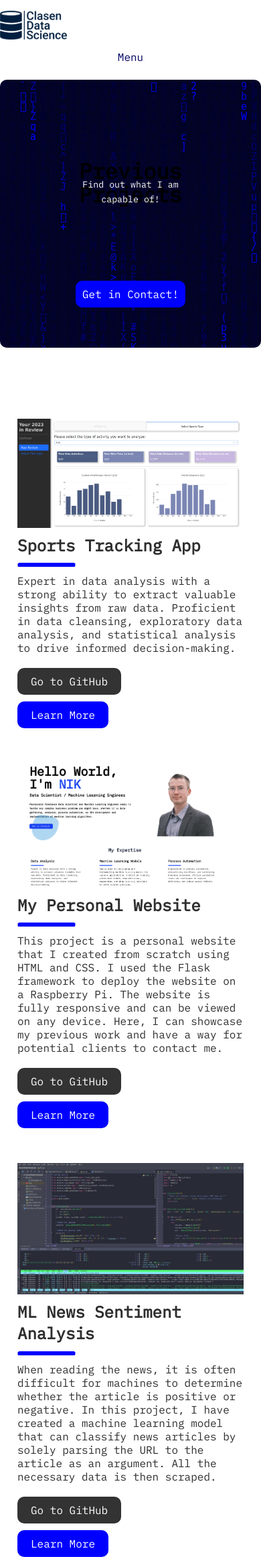
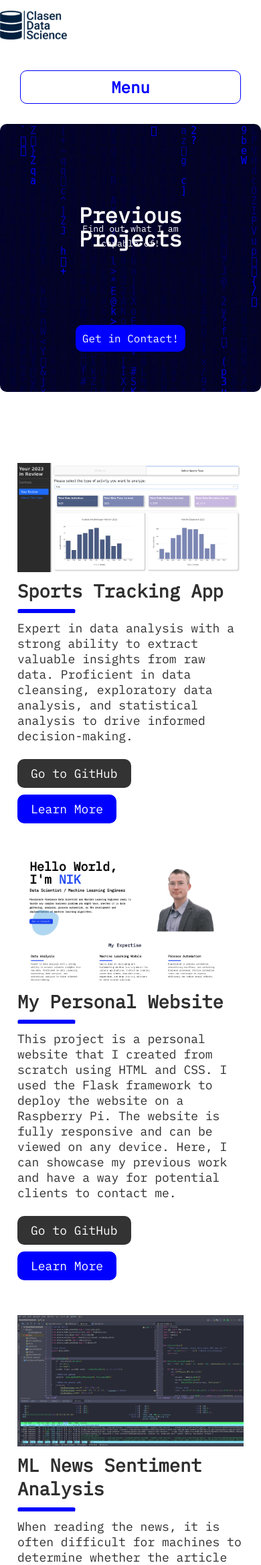
Before and after one commit to FinanceNik/PersonalWebsite, a Flask app: page /projects in a window 390 px wide. Shown: the top 2336 px of the page at 67% size. Run offline with Flask 3, Linux system fonts and the light colour scheme; parts of the project's set-up code (start-up, migrations or seed data) failed here and were passed over.

Commit message:
general improvements to the UI and UX of the navigation, projects and services pages

```diff
--- a/static/css_components/colors.css
+++ b/static/css_components/colors.css
@@ -5,8 +5,8 @@
     --accent-color: #4cd964;
 
     --light-color: #C2E2F5;
-    --background-color: #ffffff;
-    --background-color-card: rgba(255, 255, 255, 0.6);
+    --background-color: white;
+    --background-color-card: rgba(247, 247, 247, 0.6);
     --border-color-card: #cccccc;
 
     --primary-text-color: black;
@@ -30,7 +30,7 @@
 
 :root[data-theme='dark-mode'] { /*dark mode here*/
   --secondary-color: #000066;
-  --primary-color: #0000FF;
+  --primary-color: #0000ff;
   --tertiary-color: #4B7BF5;
   --accent-color: #4cd964;
 
--- a/static/css_components/navigation-bar.css
+++ b/static/css_components/navigation-bar.css
@@ -44,8 +44,8 @@
 }
 
 .header__logo {
-    max-width: 100px; /* Set the maximum width of your logo */
-    margin-right: auto; /* Add some margin to separate the logo from the menu */
+    max-width: 100px;
+    margin-right: auto;
 }
 
 
@@ -63,6 +63,12 @@
     position: relative;
     justify-content: center;
     align-items: center;
+    font-size: var(--size-2xl);
+    font-weight: bold;
+    border: 1px solid var(--primary-color);
+    border-radius: 10px;
+    margin: 30px;
+    padding: 0.5rem;
   }
 
 .dropdown {
@@ -78,6 +84,7 @@
     display: none;
     position: relative;
     background-color: var(--background-color);
+    font-size: var(--size-xl);
     z-index: 4;
     text-align: center;
 }
@@ -95,7 +102,7 @@
 }
 
 /* md */
-@media (min-width: 768px) {
+@media (min-width: 1024px) {
   .header__menu {
     display: flex;
     align-items: center;
@@ -105,7 +112,6 @@
   }
 
   .header__link {
-    font-size: var(--size-xs);
     text-decoration: none;
     font-weight: 600;
     color: var(--primary-color);
@@ -114,7 +120,7 @@
   }
 
   .header__link:hover {
-    color: var(--accent-color); /* change this color for hover animation color change */
+    color: var(--accent-color);
     /*background-color: var(--primary-color);*/
   }
 
--- a/static/css_components/styles.css
+++ b/static/css_components/styles.css
@@ -187,7 +188,7 @@ strong {
   text-align: center;
   text-decoration: none;
   display: inline-block;
-  font-size: 16px;
+  font-size: var(--size-lg);
   cursor: pointer;
   border-radius: 10px;
   position: relative;
@@ -249,7 +250,7 @@ strong {
   text-align: center;
   text-decoration: none;
   display: inline-block;
-  font-size: 16px;
+  font-size: var(--size-lg);
   cursor: pointer;
   border-radius: 10px;
   position: relative;
@@ -309,7 +310,7 @@ strong {
     top: 35%;
     left: 50%;
     transform: translate(-50%, -30%);
-    color: var(--primary-text-color);
+    color: white;
     line-height: 1.1;
 }
 
@@ -471,7 +476,7 @@ strong {
     border: 0px solid #ccc;
     text-align: left;
     border-radius: 0px;
-    font-size: var(--size-base);
+    font-size: var(--size-lg);
     color: var(--secondary-text-color);
 }
 .card-hr {
--- a/templates/global-templates/navigation-bar.html
+++ b/templates/global-templates/navigation-bar.html
@@ -41,12 +41,12 @@
 </header>
 <!-- Mobile Navigation -->
 <div class="dropdown">
-    <a class="mobile-menu">Menu</a>
+    <a class="mobile-menu" style="color: var(--primary-color);">Menu</a>
     <div class="dropdown-content span">
         <a href="/">Home</a>
         <a href="/projects">Projects</a>
         <a href="/services">Services</a>
-        <a href="/contact" style="background-color: var(--dark-color); color: var(--primary-text-color);">Contact</a>
+        <a href="/contact">Contact</a>
     </div>
 </div>
 <!-- End of Mobile Navigation -->
```
Also changed, not shown: other parts of static/css_components/styles.css (+28 -17 lines), TODO.md (+1 -1 lines).
